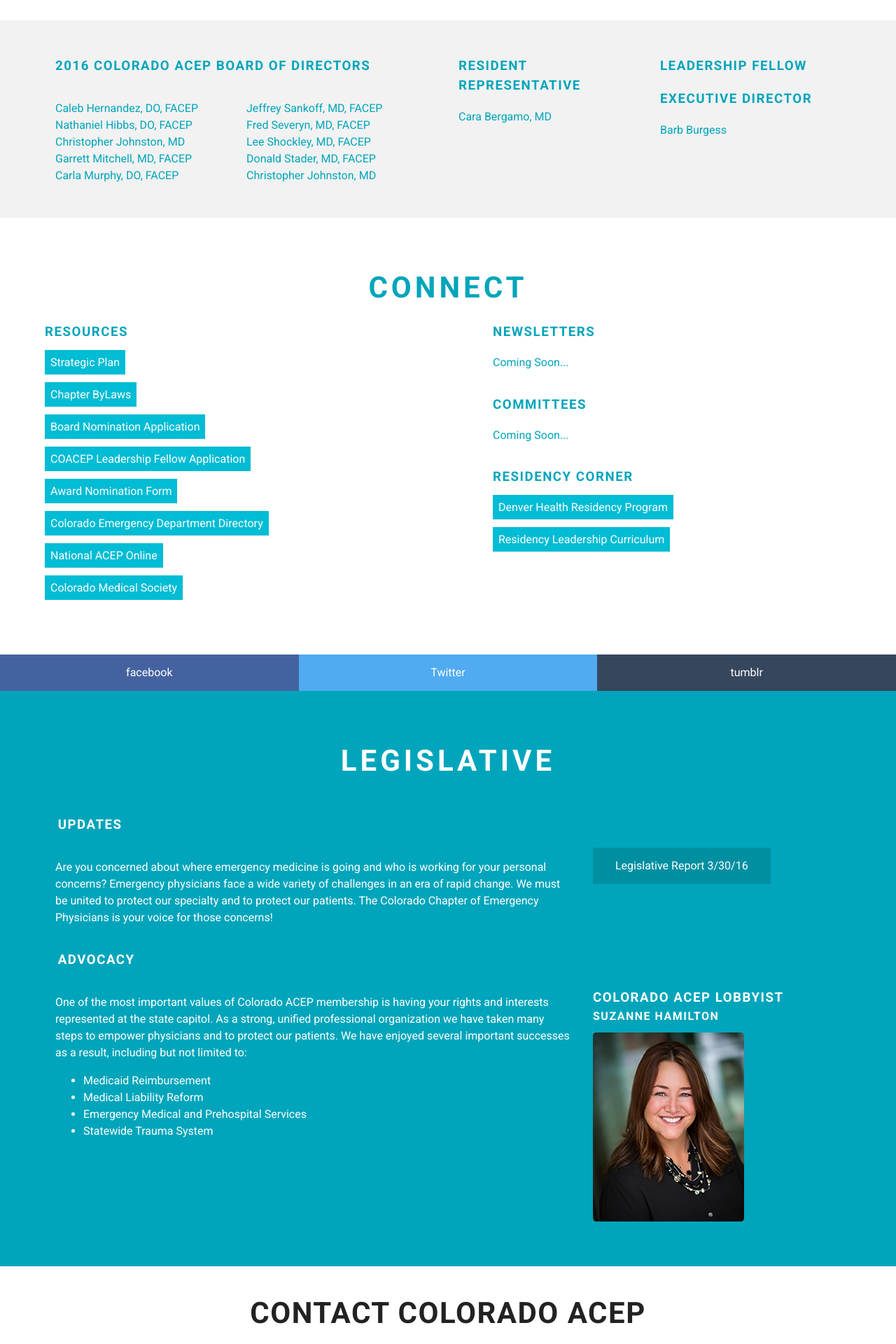
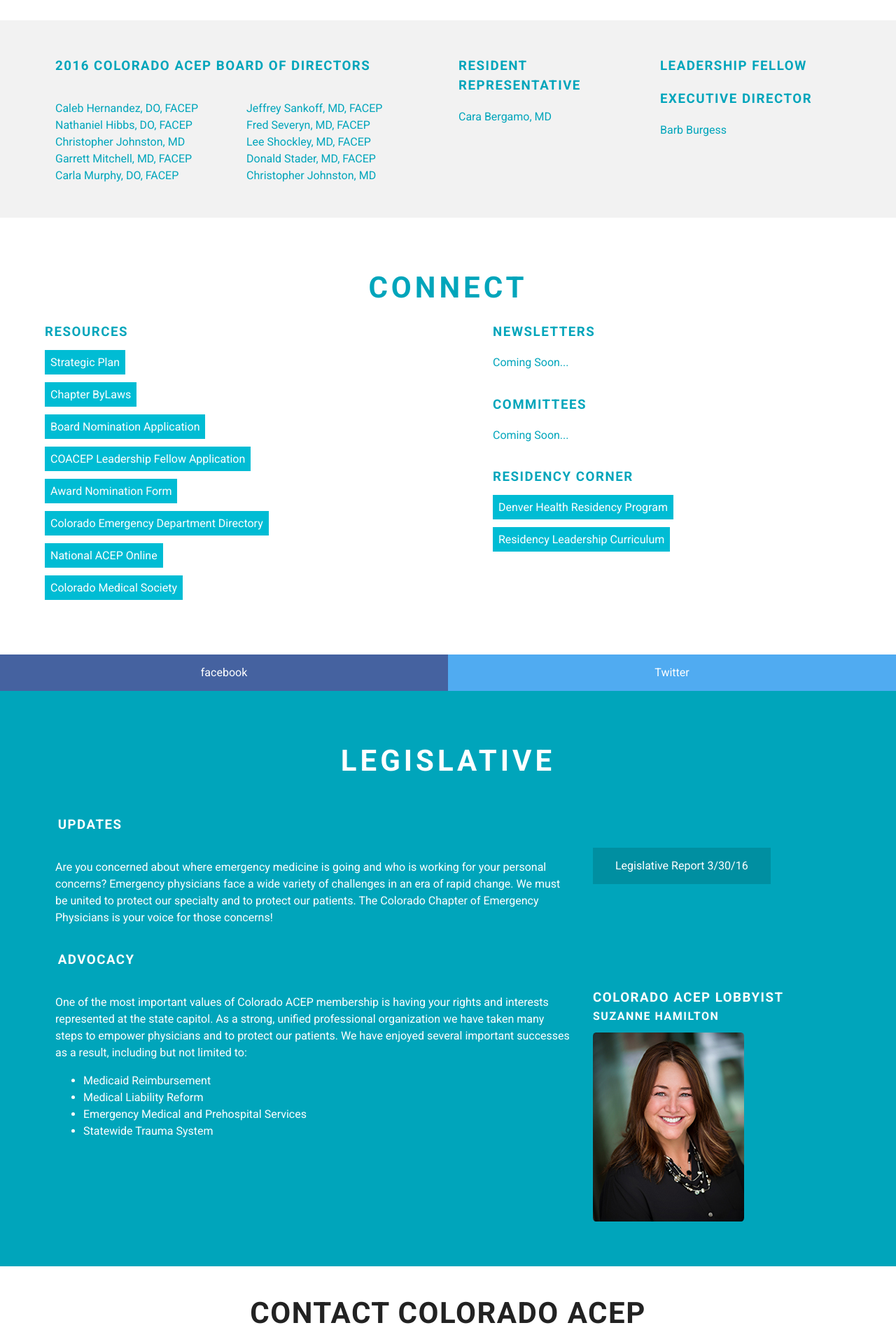
Before and after one commit to pebutler3/coacep, a Jekyll site: the page built from index.html, in a window 1280 px wide. Shown: the part 2016-3936 px from the top of the page at 70% size. Built offline with Jekyll 4.4.1, drawn with Linux system fonts in a browser that asks for light colours.

Commit message:
removed Tumblr button

```diff
--- a/_includes/connect.html
+++ b/_includes/connect.html
@@ -36,5 +36,5 @@
 <section class="button-group">
   <a href="https://www.facebook.com/Colorado-ACEP-227454214004965" class="button expand" data-social="facebook">facebook</a>
   <a href="https://twitter.com/ColoradoACEP" class="button expand" data-social="twitter">Twitter</a>
-  <a href="http://barbacep1.tumblr.com/" class="button expand" data-social="tumblr">tumblr</a>
+  <!-- <a href="http://barbacep1.tumblr.com/" class="button expand" data&#45;social="tumblr">tumblr</a> -->
 </section>
--- a/_sass/3-layouts/_connect.scss
+++ b/_sass/3-layouts/_connect.scss
@@ -63,7 +63,7 @@
   @include grid-row(100);
 
   .button {
-   @include grid-column(4);
+   @include grid-column(6);
    margin-bottom: 0;
 
    &[data-social="facebook"] {
```
